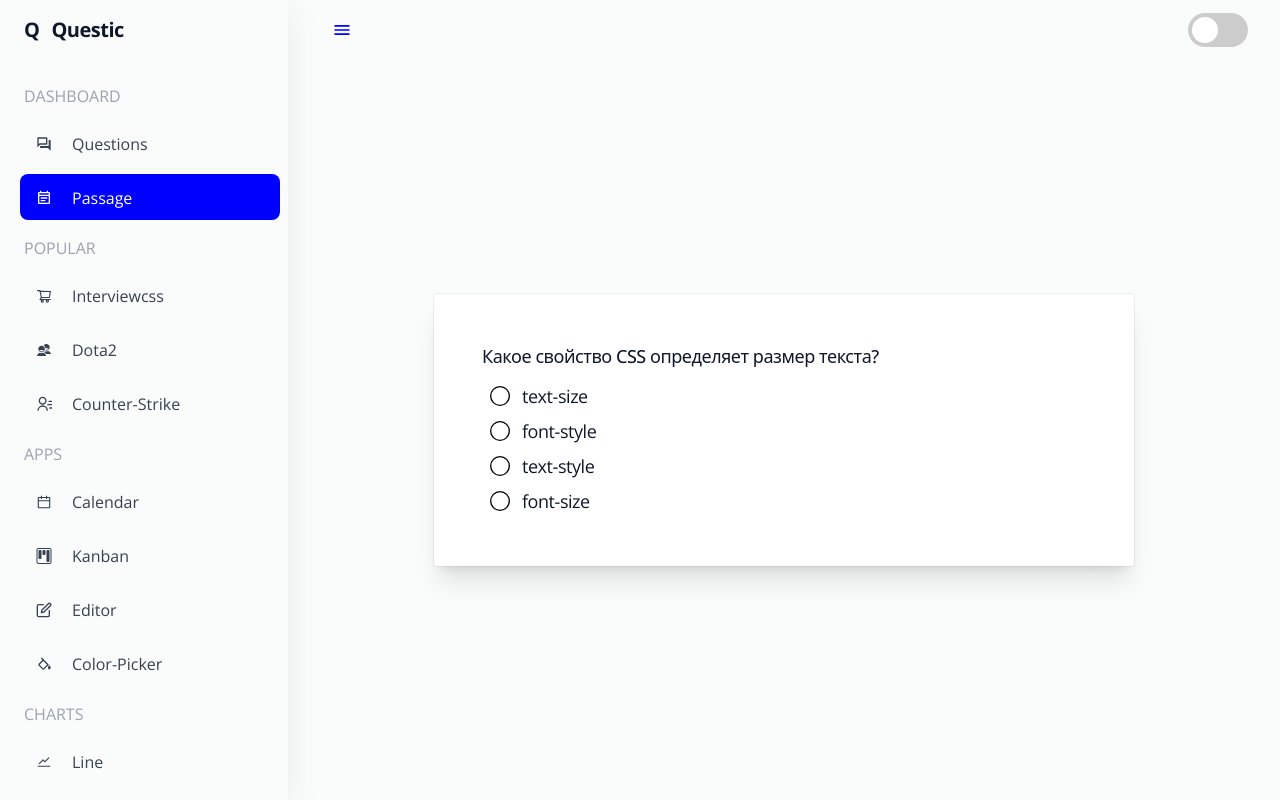
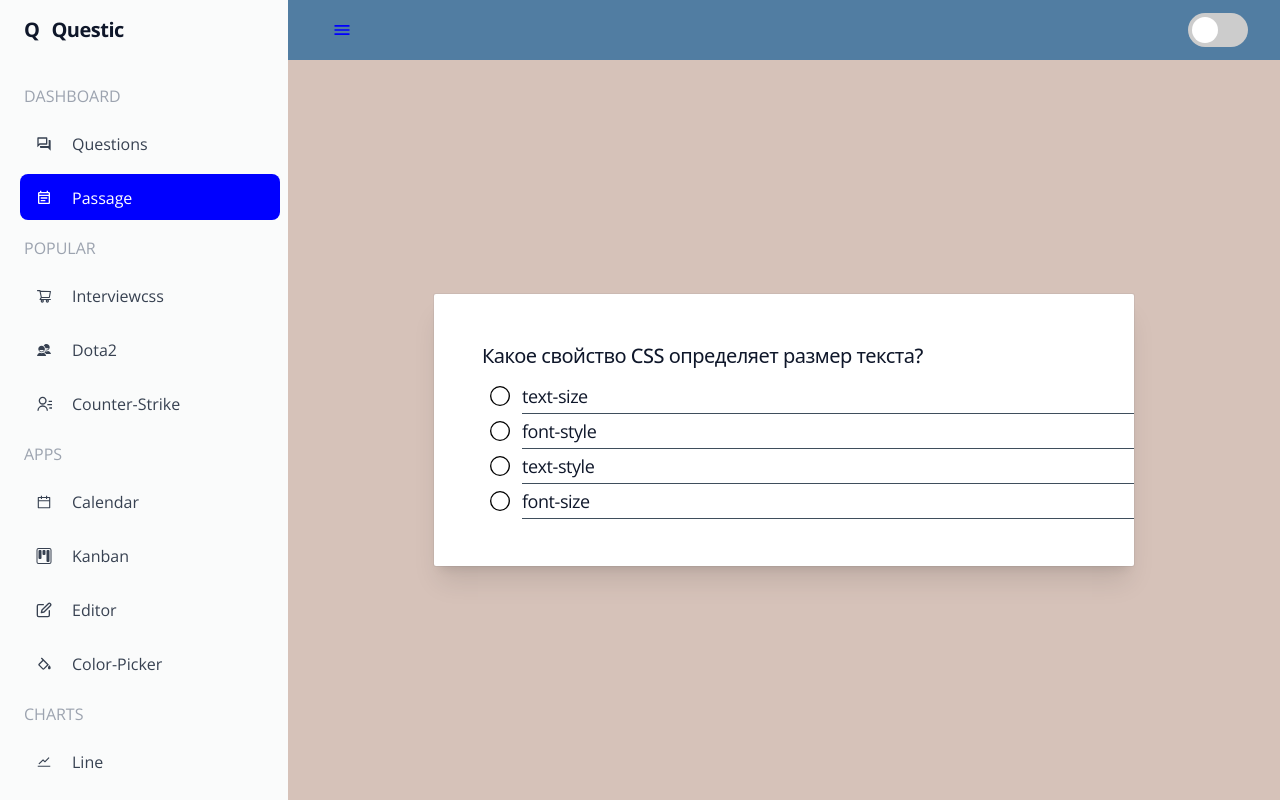
Before and after one commit to fendrarog/questic, a React (Create React App) app: page /passage/1 in a window 1280 px wide. Built offline with nearby package versions, Linux system fonts and the light colour scheme.

Commit message:
edited design

```diff
--- a/src/App.css
+++ b/src/App.css
@@ -1,5 +1,4 @@
 .sidebar {
-  box-shadow: rgb(113 122 131 / 11%) 0px 7px 30px 0px;
   z-index: 101;
 }
 .nav-item,
--- a/src/App.tsx
+++ b/src/App.tsx
@@ -15,20 +15,20 @@ function App() {
   return (
     <div className={currentMode === "Dark" ? "dark" : ""}>
       <BrowserRouter>
-        <div className="bg-main-bg dark:bg-main-dark-bg min-h-screen flex">
+        <div className="min-h-screen flex">
           <div
             className={`transition-[left] ease-linear duration-200 w-72 ${
               activeMenu ? "left-0" : "left-[-18rem]"
-            } fixed sidebar bg-main-bg dark:bg-main-dark-bg`}
+            } fixed sidebar bg-main-bg dark:bg-[#1d232f]`}
           >
             <Sidebar />
           </div>
           <div
-            className={`flex flex-col transition-[margin] ease-linear duration-200 bg-main-bg dark:bg-main-dark-bg min-h-screen w-full ${
+            className={`flex flex-col transition-[margin] ease-linear duration-200 bg-[#d6c2b9] dark:bg-[#1e131b] min-h-screen w-full ${
               activeMenu ? "xl:ml-72" : "flex-[2_2_0%]"
             }`}
           >
-            <div className="fixed md:static bg-main-bg dark:bg-main-dark-bg navbar w-full">
+            <div className="fixed md:static bg-[#517da2] dark:bg-[#262c3a] navbar w-full">
               <Navbar />
             </div>
 
--- a/src/components/Test/Test.tsx
+++ b/src/components/Test/Test.tsx
@@ -56,11 +56,9 @@ const Test: React.FC = () => {
               setClickedOption(null);
             }
           }}
-          className={`max-w-[700px] flex-1 bg-white dark:bg-[#1b1f2a] ${
-            isRight === false && "animate-wiggle"
-          } ${
+          className={`max-w-[700px] flex-1 bg-white dark:bg-[#222e3a] ${isRight === false && "animate-wiggle"} ${
             isIdle || "animate-appear"
-          } rounded-sm p-4 md:p-12 ring-1 ring-slate-900/5 shadow-xl ml-5 mr-10 sm:mx-auto w-2/3`}
+          } rounded-sm py-4 pl-4 lg:py-12 lg:pl-12 ring-1 ring-slate-900/5 shadow-xl ml-5 mr-10 sm:mx-auto w-2/3`}
         >
           {step < data.length ? (
             <TestInner
--- a/src/components/Test/TestInner.tsx
+++ b/src/components/Test/TestInner.tsx
@@ -18,8 +18,8 @@ const TestInner: React.FC<TestInnerProps> = ({
   selectHandler,
 }) => {
   return (
-    <div className="text-xs sm:text-lg">
-      <div className="text-slate-900 dark:text-white font-medium tracking-tight">
+    <div className="">
+      <div className="pr-4 lg:pr-12 text-slate-900 dark:text-white font-medium tracking-tight text-sm md:text-lg lg:text-xl">
         {data[step].title}
       </div>
       <div className="flex flex-col text-slate-900 dark:text-white mt-2">
--- a/src/components/Test/TestInnerOption.tsx
+++ b/src/components/Test/TestInnerOption.tsx
@@ -27,25 +27,18 @@ const TestInnerOption: React.FC<TestInnerOptionProps> = ({
   selectHandler,
   answer,
 }) => {
-  const refOption = useRef(null);
-  const overflow = useOverflow(refOption, answer);
-
-  const [isPopup, setIsPopup] = useState(false);
-
-  console.log(isPopup);
-
   return (
     <>
       <div
         onClick={() => selectHandler(i)}
-        className={`relative min-h-[35px] flex gap-3 items-center px-2 duration-200 ${
+        className={`relative min-h-[35px] flex gap-3 items-center pl-2 pr-4 lg:pr-12 duration-200 ${
           isIdle
             ? data[step].correct === i
               ? "pointer-events-none"
               : !isRight && clickedOption === i
               ? "pointer-events-none"
-              : "hover:bg-light-gray dark:hover:bg-slate-800 hover:drop-shadow-xl"
-            : "hover:bg-light-gray dark:hover:bg-slate-800 hover:drop-shadow-xl"
+              : "lg:hover:bg-light-gray lg:dark:hover:bg-slate-800 lg:hover:drop-shadow-xl"
+            : "lg:hover:bg-light-gray lg:dark:hover:bg-slate-800 lg:hover:drop-shadow-xl"
         }   cursor-pointer rounded-sm ${
           isIdle ? data[step].correct === i && "bg-green-500" : ""
         } ${
@@ -55,29 +48,29 @@ const TestInnerOption: React.FC<TestInnerOptionProps> = ({
         <div className="">
           {isIdle ? (
             data[step].correct === i ? (
-              <SuccessSVG className="dark:stroke-green-100 stroke-green-950 w-3 sm:w-5 h-3 sm:h-5" />
+              <SuccessSVG className="dark:stroke-green-100 stroke-green-950 w-4 sm:w-5 h-4 sm:h-5" />
             ) : !isRight && clickedOption === i ? (
-              <FailureSVG className="dark:stroke-red-100 stroke-red-950 w-3 sm:w-5 h-3 sm:h-5" />
+              <FailureSVG className="dark:stroke-red-100 stroke-red-950 w-4 sm:w-5 h-4 sm:h-5" />
             ) : (
               <CircleSVG
                 className={
-                  "dark:stroke-white stroke-black w-3 sm:w-5 h-3 sm:h-5"
+                  "dark:stroke-[#596b7d] stroke-black w-4 sm:w-5 h-4 sm:h-5"
                 }
               />
             )
           ) : (
             <CircleSVG
-              className={"dark:stroke-white stroke-black w-3 sm:w-5 h-3 sm:h-5"}
+              className={
+                "dark:stroke-[#596b7d] stroke-black w-4 sm:w-5 h-4 sm:h-5"
+              }
             />
           )}
         </div>
-        <div
-          ref={refOption}
-          className="relative tracking-tight whitespace-nowrap text-ellipsis overflow-x-auto scroll-none"
-        >
+        <div className="relative grow flex items-center h-[35px] tracking-tight text-xs md:text-base lg:text-lg">
           {answer}
+          <div className="absolute bottom-0 left-0 h-[0.5px] w-[calc(100%+1rem)] lg:w-[calc(100%+3rem)] bg-[#3f4e5c]"></div>
         </div>
-        {overflow && (
+        {/* {overflow && (
           <div
             className="absolute -right-12 sm:-right-14 -bottom-1 p-1 rounded-full shadow-xl bg-white dark:bg-slate-800 cursor-pointer"
             onClick={isIdle ? undefined : () => setIsPopup(true)}
@@ -98,7 +91,7 @@ const TestInnerOption: React.FC<TestInnerOptionProps> = ({
             active={isPopup}
             duration={0.3}
           />
-        )}
+        )} */}
       </div>
     </>
   );
--- a/src/components/features/Confetti.tsx
+++ b/src/components/features/Confetti.tsx
@@ -38,7 +38,7 @@ const Confetti: React.FC<ConfettiProps> = ({ isActive, isScreenSmall }) => {
       Object.assign({}, defaultToRight, opts, {
         particleCount: Math.floor(count * particleRatio),
         startVelocity: velocityRatio * (isScreenSmall ? 1 : 2),
-        scalar: scalarRatio * (isScreenSmall ? 0.6 : 1),
+        scalar: scalarRatio * (isScreenSmall ? 0.7 : 1),
       })
     );
   }
@@ -54,7 +54,7 @@ const Confetti: React.FC<ConfettiProps> = ({ isActive, isScreenSmall }) => {
         particleCount:
           Math.floor(count * particleRatio) * (isScreenSmall ? 0.4 : 1),
         startVelocity: velocityRatio * (isScreenSmall ? 1 : 2),
-        scalar: scalarRatio * (isScreenSmall ? 0.6 : 1),
+        scalar: scalarRatio * (isScreenSmall ? 0.7 : 1),
       })
     );
   }
```
